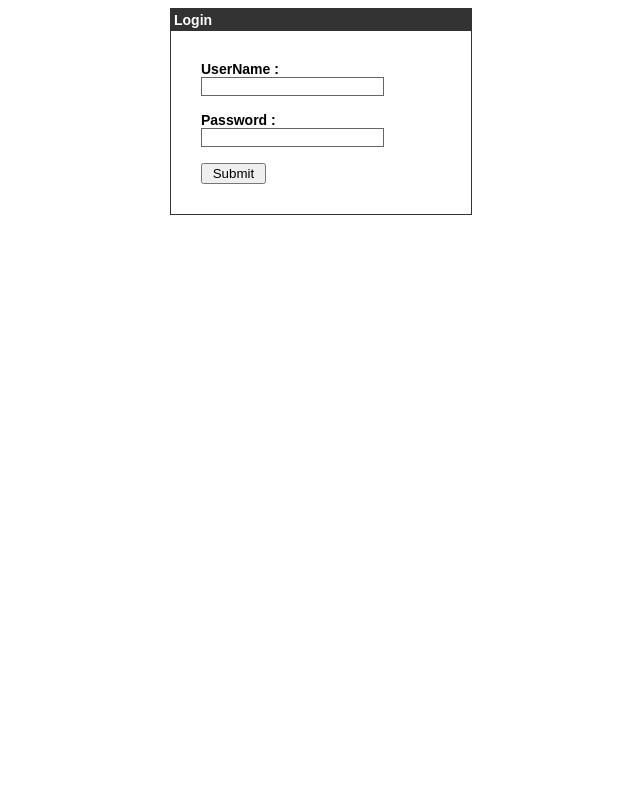
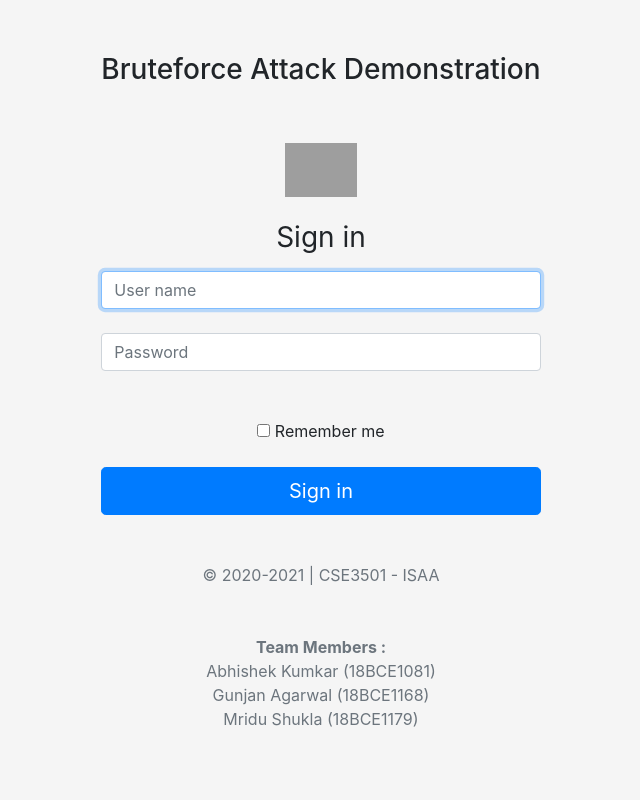
Before and after one commit to VMAG-combat/detection-of-bruteforce-attack, a PHP site: page /PHP/Login.php in a window 1280 px wide. Shown: the whole page, without its empty margins (319-959 px from the left). Run offline with PHP 8.4, Linux system fonts and the light colour scheme; data that the repository does not hold is empty; some libraries are stand-ins or nearby versions; grey boxes are pictures that could not be loaded.

Commit message:
UI Update

```diff
--- a/PHP/Login.php
+++ b/PHP/Login.php
@@ -17,41 +17,108 @@
          $error = "";
          header("location: welcome.php");
       }else {
-         $error = "Your Login Name or Password is invalid";
+         $error = "* Your Login Name or Password is invalid";
       }
    }
 ?>
-<html>
+
+<!doctype html>
+<html lang="en">
   <head>
+    <meta charset="utf-8">
+    <meta name="description" content="">
+    <meta name="author" content="">
+    <link rel="icon" href="/docs/4.0/assets/img/favicons/favicon.ico">
+
     <title>Login Page</title>
-      <style type = "text/css">
+
+    <link rel="canonical" href="https://getbootstrap.com/docs/4.0/examples/sign-in/">
+
+    <!-- Bootstrap CSS -->
+    <link rel="stylesheet" href="https://maxcdn.bootstrapcdn.com/bootstrap/4.0.0/css/bootstrap.min.css" integrity="sha384-Gn5384xqQ1aoWXA+058RXPxPg6fy4IWvTNh0E263XmFcJlSAwiGgFAW/dAiS6JXm" crossorigin="anonymous">
+
+
+    <!-- Custom styles for this template -->
+    <link href="signin.css" rel="stylesheet">
+  </head>
+
+  <body class="text-center">
+
+	    <form method="POST" action="" class="form-signin1">
+       <h3>Bruteforce Attack Demonstration</h3><br><br>
+	      <img class="img-fluid mb-4" src="https://www.w3schools.com/howto/img_avatar.png" alt="" width="72" height="72">
+	      <h1 class="h3 mb-3 font-weight-normal">Sign in</h1>
+	      <label for="inputText" class="sr-only">User Name</label>
+	      <input type="text" id="inputText" name="username" class="form-control" placeholder="User name" required autofocus><br>
+	      <label for="inputPassword" class="sr-only">Password</label>
+	      <input type="password" id="inputPassword" name="password" class="form-control" placeholder="Password" required><br>
+         <div style = "font-size:18px; color:#cc0000;"><?php if($error) echo $error; ?></div>	<br>
+	      <div class="checkbox mb-3">
+		<label>
+		  <input type="checkbox" value="remember-me"> Remember me
+		</label>
+	      </div>
+	      <button class="btn btn-lg btn-primary btn-block" name="btnLogin" type="submit">Sign in</button>
+	      <p class="mt-5 mb-3 text-muted">&copy; 2020-2021 | CSE3501 - ISAA</p>
+         <p class="mt-5 mb-3 text-muted"><b>Team Members : </b><br> Abhishek Kumkar (18BCE1081) <br> Gunjan Agarwal (18BCE1168) <br> Mridu Shukla (18BCE1179)</p>
+
+	    </form>
+
+	<style>
+		html,
 		body {
-            font-family:Arial, Helvetica, sans-serif;
-            font-size:14px;
+		  height: 100%;
 		}
-         label {
-            font-weight:bold;
-            width:100px;
-            font-size:14px;
+
+		body {
+		  display: -ms-flexbox;
+		  display: -webkit-box;
+		  display: flex;
+		  -ms-flex-align: center;
+		  -ms-flex-pack: center;
+		  -webkit-box-align: center;
+		  align-items: center;
+		  -webkit-box-pack: center;
+		  justify-content: center;
+		  padding-top: 40px;
+		  padding-bottom: 40px;
+		  background-color: #f5f5f5;
 		}
-         .box {
-            border:#666666 solid 1px;
+
+		.form-signin {
+		  width: 100%;
+		  max-width: 330px;
+		  padding: 15px;
+		  margin: 0 auto;
+		}
+		.form-signin .checkbox {
+		  font-weight: 400;
+		}
+		.form-signin .form-control {
+		  position: relative;
+		  box-sizing: border-box;
+		  height: auto;
+		  padding: 10px;
+		  font-size: 16px;
+		}
+		.form-signin .form-control:focus {
+		  z-index: 2;
+		}
+		.form-signin input[type="email"] {
+		  margin-bottom: -1px;
+		  border-bottom-right-radius: 0;
+		  border-bottom-left-radius: 0;
+		}
+		.form-signin input[type="password"] {
+		  margin-bottom: 10px;
+		  border-top-left-radius: 0;
+		  border-top-right-radius: 0;
 		}
 	</style>
-   </head>
-   <body bgcolor = "#FFFFFF">
-      <div align = "center">
-         <div style = "width:300px; border: solid 1px #333333; " align = "left">
-            <div style = "background-color:#333333; color:#FFFFFF; padding:3px;"><b>Login</b></div>
-            <div style = "margin:30px">
-               <form action = "" method = "post">
-                  <label>UserName  :</label><input type = "text" name = "username" class = "box"/><br /><br />
-                  <label>Password  :</label> <input type = "password" name = "password" class = "box" /><br/><br />
-                  <input type = "submit" value = " Submit "/><br />
-               </form>
-               <div style = "font-size:11px; color:#cc0000; margin-top:10px"><?php if($error) echo $error; ?></div>
-            </div>
-         </div>
-      </div>
+  <!-- Optional JavaScript -->
+    <!-- jQuery first, then Popper.js, then Bootstrap JS -->
+    <script src="https://code.jquery.com/jquery-3.2.1.slim.min.js" integrity="sha384-KJ3o2DKtIkvYIK3UENzmM7KCkRr/rE9/Qpg6aAZGJwFDMVNA/GpGFF93hXpG5KkN" crossorigin="anonymous"></script>
+    <script src="https://cdnjs.cloudflare.com/ajax/libs/popper.js/1.12.9/umd/popper.min.js" integrity="sha384-ApNbgh9B+Y1QKtv3Rn7W3mgPxhU9K/ScQsAP7hUibX39j7fakFPskvXusvfa0b4Q" crossorigin="anonymous"></script>
+    <script src="https://maxcdn.bootstrapcdn.com/bootstrap/4.0.0/js/bootstrap.min.js" integrity="sha384-JZR6Spejh4U02d8jOt6vLEHfe/JQGiRRSQQxSfFWpi1MquVdAyjUar5+76PVCmYl" crossorigin="anonymous"></script>
   </body>
 </html>
```
Also changed, not shown: PHP/welcome.php (+28 -9 lines). Lines whose indentation alone changed are shown as unchanged.
